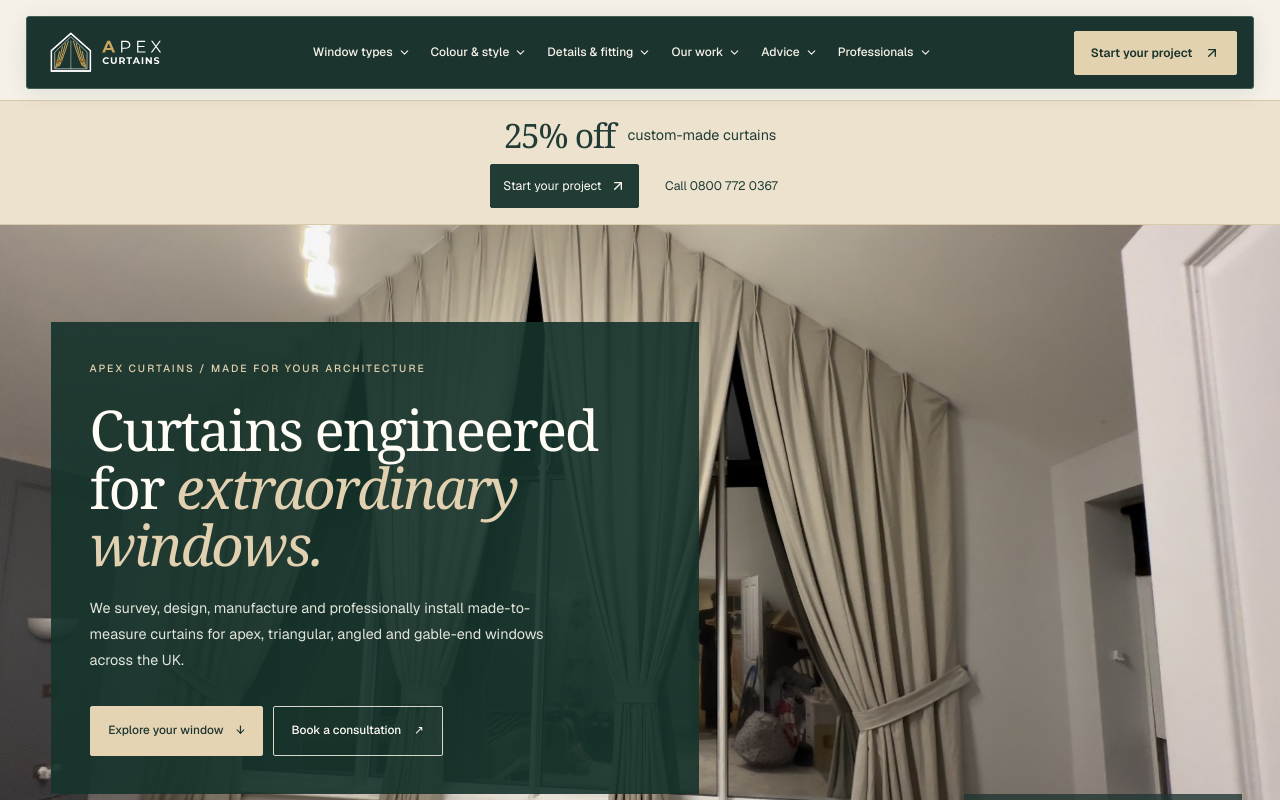
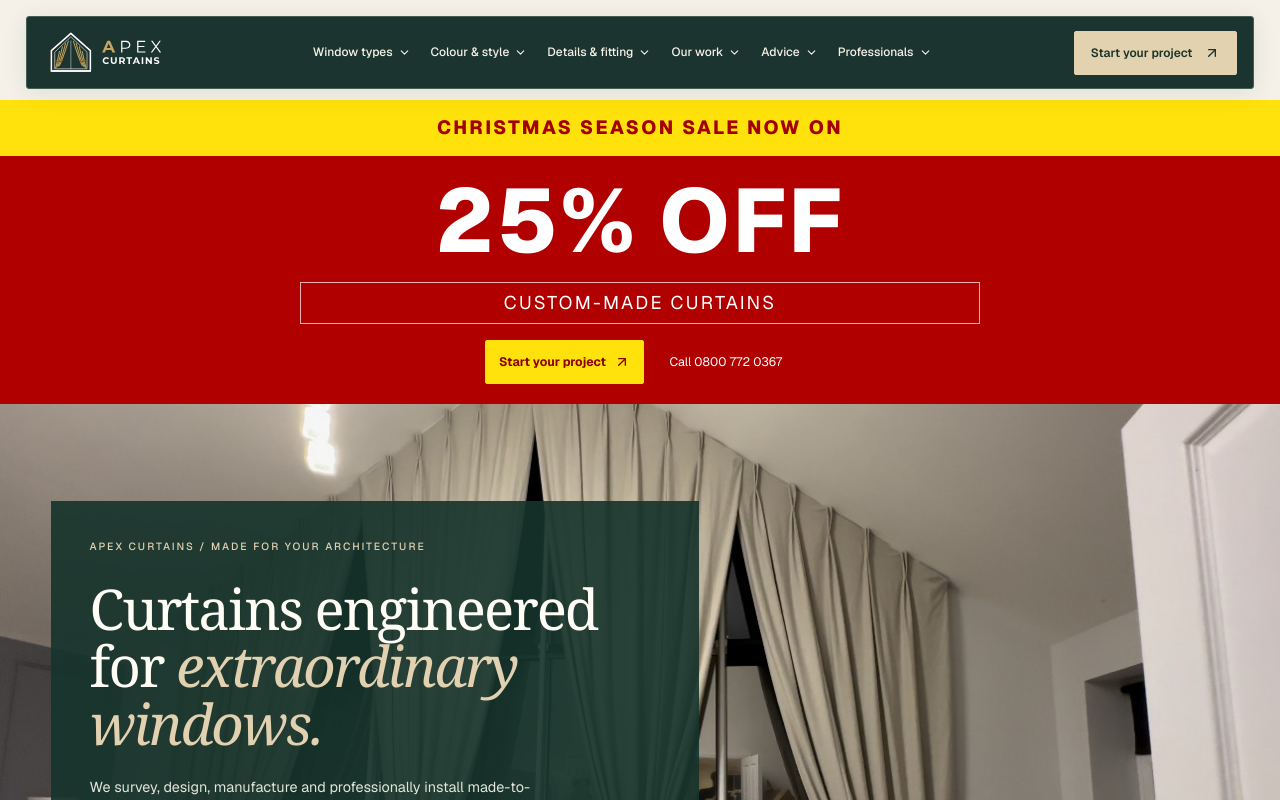
Before and after one commit to Nylon1/Apexcurtains, a Next.js app: page / in a window 1280 px wide. Shown: the top 800 px of the page. Built offline with nearby package versions, Linux system fonts and the light colour scheme.

Commit message:
Style Christmas curtain sale in red yellow and white

```diff
--- a/app/homepage.css
+++ b/app/homepage.css
@@ -148,18 +148,15 @@
   cursor: pointer;
 }
 .home-sale {
-  background: #ece2ce;
-  color: #203c35;
-  border-block: 1px solid #d8c9aa;
-  padding: 1rem 1.25rem;
+  background: #b00000;
+  color: #ffffff;
   display: flex;
   flex-direction: column;
   justify-content: center;
   align-items: center;
-  gap: 0.65rem;
+  gap: 0;
   text-align: center;
 }
-.home-sale p,
 .home-sale > div {
   display: flex;
   align-items: center;
@@ -167,16 +164,42 @@
   flex-wrap: wrap;
   gap: 0.8rem;
   margin: 0;
+  padding: 0 1rem 1.25rem;
+}
+.home-sale .home-sale-season {
+  width: 100%;
+  margin: 0;
+  padding: 0.85rem 1rem;
+  background: #ffe20b;
+  color: #a30000;
+  font-size: clamp(0.75rem, 1.5vw, 1.25rem);
+  font-weight: 800;
+  line-height: 1.5;
+  letter-spacing: 0.12em;
+  text-transform: uppercase;
+  text-wrap: balance;
+}
+.home-sale .home-sale-offer {
+  width: min(680px, calc(100% - 2.5rem));
+  margin: 1.25rem 0 1rem;
 }
 .home-sale strong {
-  font-family: Georgia, serif;
-  font-size: 2.1rem;
-  font-weight: 400;
-  line-height: 1.1;
-  letter-spacing: -0.04em;
+  display: block;
+  font-size: clamp(3.5rem, 7vw, 6rem);
+  font-weight: 800;
+  line-height: 1;
+  letter-spacing: 0.025em;
+  text-transform: uppercase;
 }
-.home-sale span {
-  font-size: 0.9rem;
+.home-sale-offer span {
+  display: block;
+  margin-top: 1rem;
+  padding: 0.4rem 0.65rem;
+  border: 1px solid #ffffffb3;
+  font-size: clamp(0.78rem, 1.6vw, 1.15rem);
+  line-height: 1.5;
+  letter-spacing: 0.12em;
+  text-transform: uppercase;
 }
 .home-sale a {
   font-size: 0.77rem;
@@ -194,13 +217,17 @@
   text-underline-offset: 4px;
 }
 .home-sale .home-sale-primary {
-  color: #fffaf1;
-  background: #203c35;
-  border: 1px solid #203c35;
+  color: #8c0000;
+  background: #ffe20b;
+  border: 1px solid #ffe20b;
+  font-weight: 700;
 }
 .home-sale .home-sale-primary:hover {
-  background: #304e45;
+  background: #fff092;
   text-decoration: none;
+}
+.home-experience .home-sale a:focus-visible {
+  outline-color: #ffffff;
 }
 .home-sale svg {
   flex-shrink: 0;
@@ -888,20 +915,6 @@
   .home-section-heading > p {
     margin: 0;
   }
-  .home-sale {
-    padding: 0.85rem 0.75rem;
-    gap: 0.65rem;
-  }
-  .home-sale p {
-    flex-direction: column;
-    gap: 0.2rem;
-  }
-  .home-sale strong {
-    font-size: 2rem;
-  }
-  .home-sale span {
-    font-size: 0.8rem;
-  }
   .home-sale > div {
     gap: 0.4rem;
   }
--- a/components/homepage/SaleBanner.tsx
+++ b/components/homepage/SaleBanner.tsx
@@ -2,8 +2,9 @@ import TrackedLink from "@/components/analytics/TrackedLink";
 import { ArrowUpRight } from "lucide-react";
 export default function SaleBanner() {
   return (
-    <aside className="home-sale" aria-label="Custom-made curtain sale">
-      <p>
+    <aside className="home-sale" aria-label="Christmas season curtain sale">
+      <p className="home-sale-season">Christmas season sale now on</p>
+      <p className="home-sale-offer">
         <strong>25% off</strong>
         <span>custom-made curtains</span>
       </p>
```
